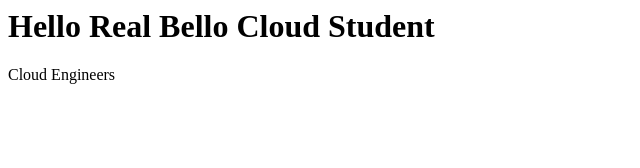
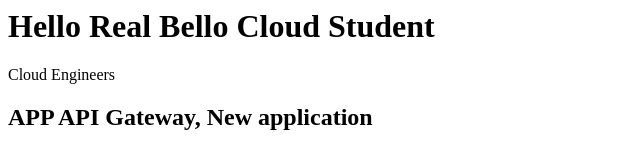
Before and after one commit to kayodebello/bello_cloud_student, a plain HTML site: page index.html in a window 1280 px wide. Shown: the whole page, without its empty margins (0-640 px from the left). Drawn offline with Linux system fonts and the light colour scheme.

Commit message:
added fixes

```diff
--- a/index.html
+++ b/index.html
@@ -6,7 +6,7 @@
 <p>
     Cloud Engineers
 </p>
-
+<h2>  APP API Gateway, New application</h2>
 </body>
 
 </html>
```
